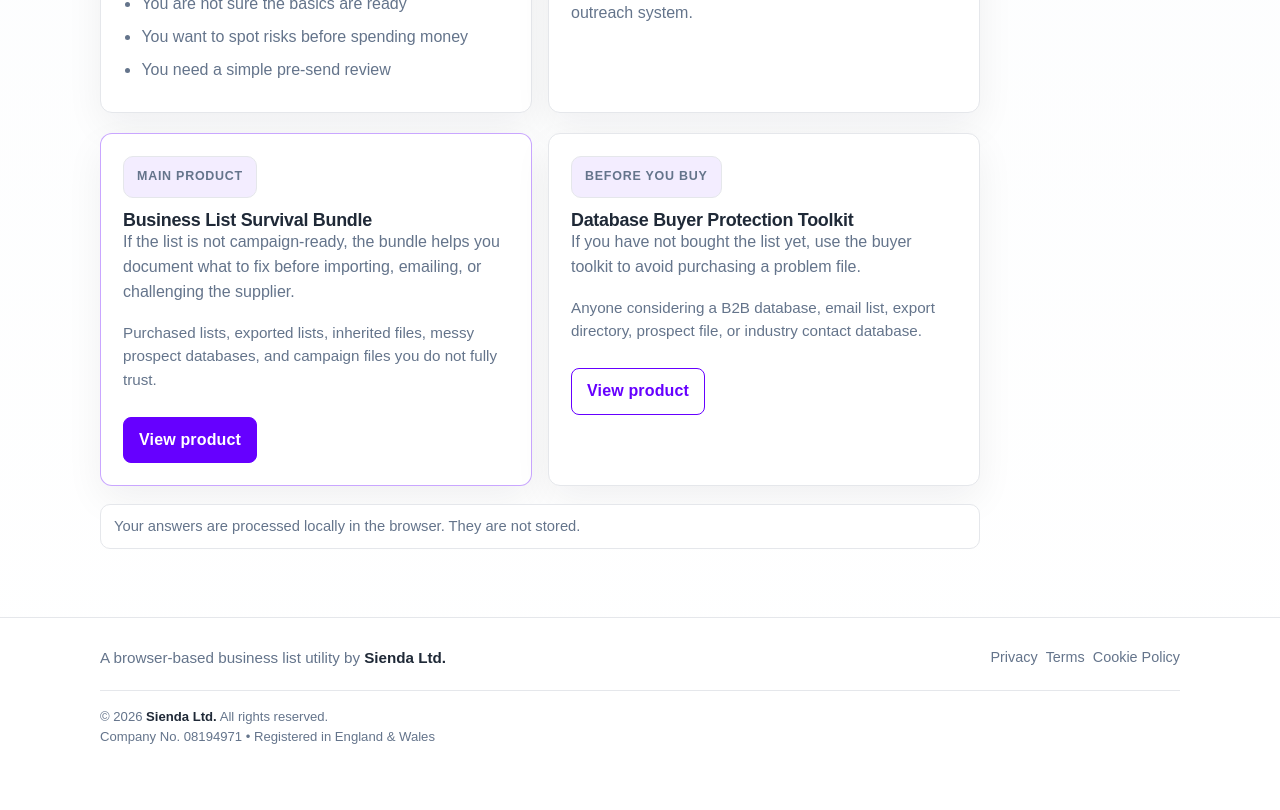
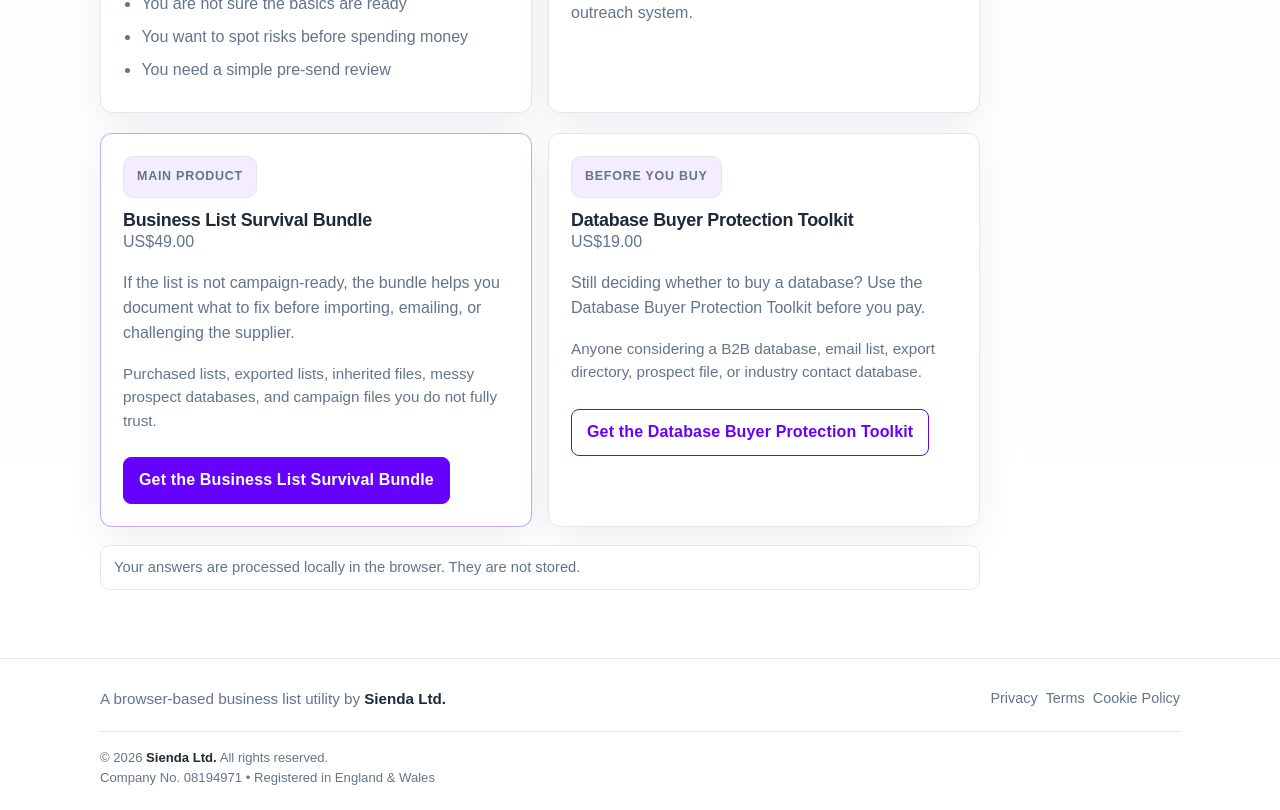
Before and after one commit to hubsienda/xapp, a Next.js app: page /en/tools/campaign-readiness-checker in a window 1280 px wide. Shown: the part 3740-4550 px from the top of the page. Before the commit the page ends 4509 px from the top, so only its background shows below. Built offline with nearby package versions, Linux system fonts and the light colour scheme.

Commit message:
Use central product copy in CTA cards

```diff
--- a/src/components/ToolPageSections.tsx
+++ b/src/components/ToolPageSections.tsx
@@ -1,5 +1,5 @@
 import Link from "next/link";
-import { siteConfig } from "@/config/site";
+import { productDisplayCopy, productLinks, secondaryBuyerCtaLine } from "@/config/products";
 import type { Dictionary } from "@/i18n/dictionaries";
 import type { Locale } from "@/i18n/locales";
 import type { ToolPageContentMap, ToolPageKey } from "@/i18n/toolPageContent";
@@ -25,28 +25,30 @@ function TextCard({ title, items }: { title: string; items: string[] }) {
   );
 }
 
-export function ToolkitCtas({ locale = siteConfig.defaultLocale, dictionary, content }: { locale?: Locale; dictionary: Dictionary; content: ToolPageContentMap[ToolPageKey] }) {
-  const firstProduct = dictionary.products[content.primaryProduct];
-  const secondProduct = dictionary.products[content.secondaryProduct];
+export function ToolkitCtas({ locale, content }: { locale: Locale; dictionary?: Dictionary; content: ToolPageContentMap[ToolPageKey] }) {
+  const firstProduct = productDisplayCopy[locale][content.primaryProduct];
+  const secondProduct = productDisplayCopy[locale][content.secondaryProduct];
 
   return (
     <section className="product-cta-section">
       <div className="cta-grid">
         <article className="toolkit-cta featured-toolkit">
-          <p className="badge">{firstProduct.subtitle}</p>
+          <p className="badge">{firstProduct.badge}</p>
           <h3>{firstProduct.name}</h3>
+          <p className="price-line">{firstProduct.price}</p>
           <p>{content.primaryCta}</p>
-          <p className="secondary-line">{firstProduct.forWhom}</p>
-          <Link className="button" href={siteConfig.purchaseUrls[locale][content.primaryProduct]} target="_blank" rel="noreferrer">
+          <p className="secondary-line">{firstProduct.bestFor}</p>
+          <Link className="button" href={productLinks[locale][content.primaryProduct]} target="_blank" rel="noreferrer">
             {firstProduct.button}
           </Link>
         </article>
-        <article className="toolkit-cta">
-          <p className="badge">{secondProduct.subtitle}</p>
+        <article className="toolkit-cta secondary-toolkit">
+          <p className="badge">{secondProduct.badge}</p>
           <h3>{secondProduct.name}</h3>
-          <p>{content.secondaryCta}</p>
-          <p className="secondary-line">{secondProduct.forWhom}</p>
-          <Link className="button secondary" href={siteConfig.purchaseUrls[locale][content.secondaryProduct]} target="_blank" rel="noreferrer">
+          <p className="price-line">{secondProduct.price}</p>
+          <p>{secondaryBuyerCtaLine[locale]}</p>
+          <p className="secondary-line">{secondProduct.bestFor}</p>
+          <Link className="button secondary" href={productLinks[locale][content.secondaryProduct]} target="_blank" rel="noreferrer">
             {secondProduct.button}
           </Link>
         </article>
```
